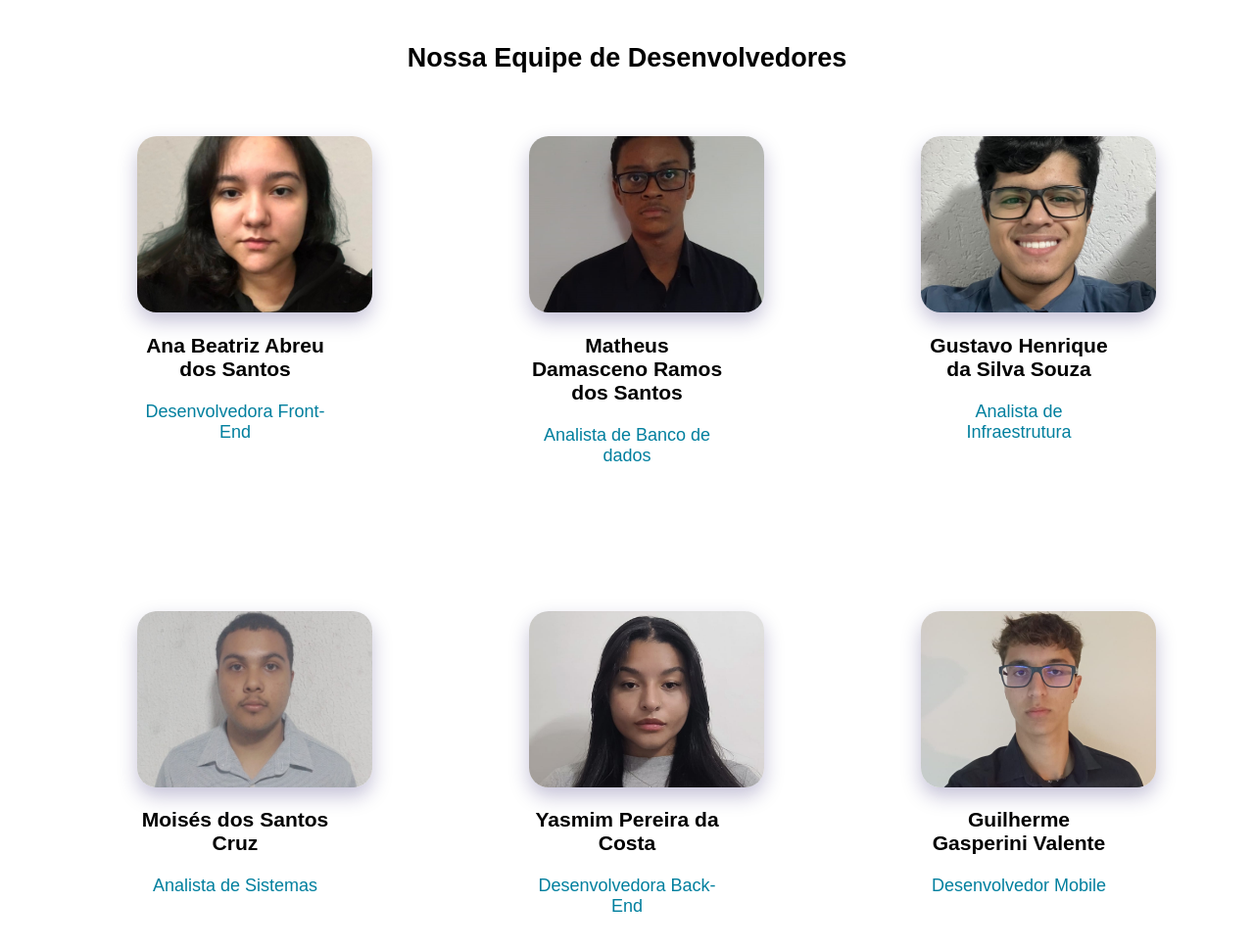
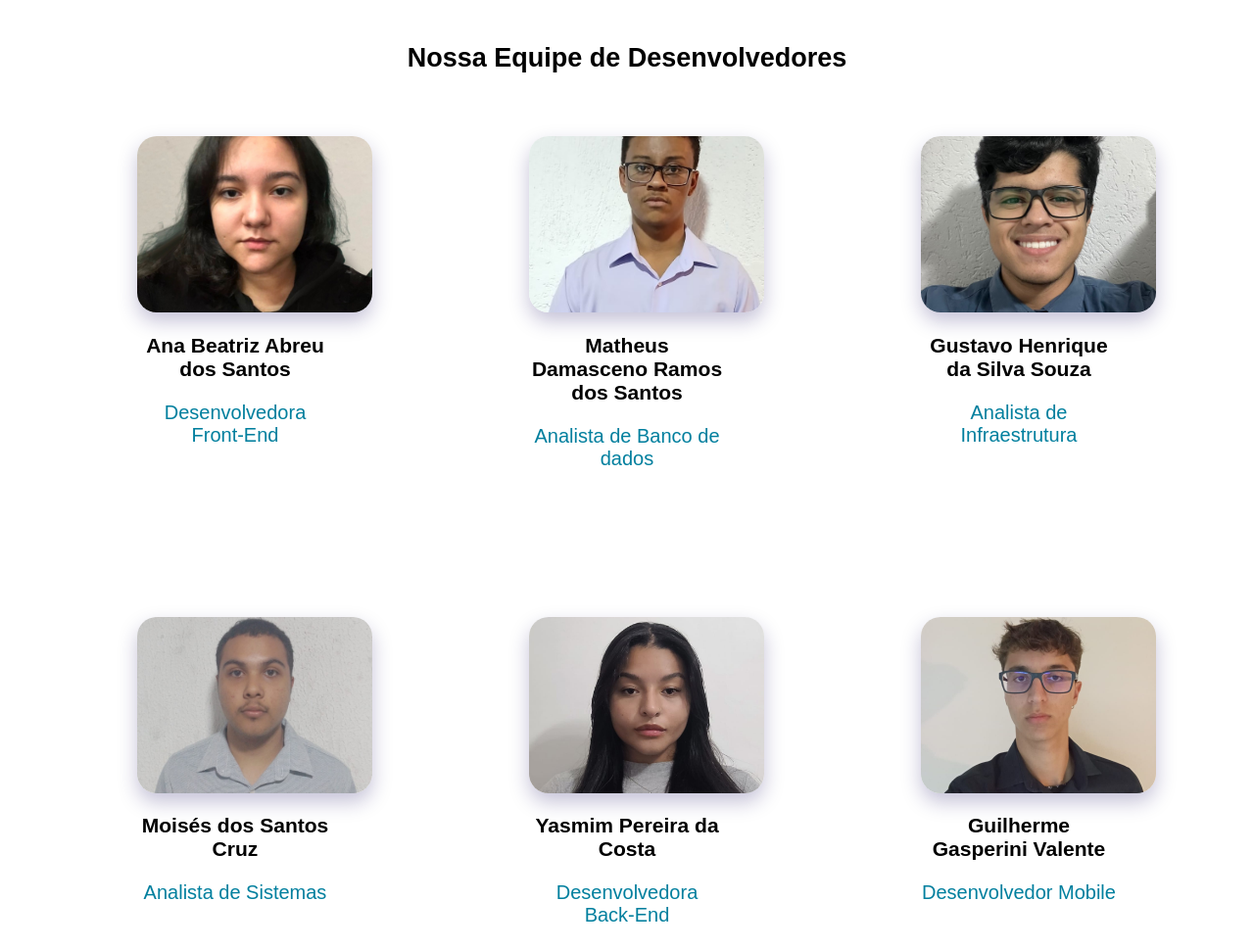
Before and after one commit to CLOUDPRGM/SiteEmpresa, a plain HTML site: page index.html in a window 1280 px wide. Shown: the part 2000-2969 px from the top of the page at 98% size. Drawn offline with Linux system fonts and the light colour scheme.

Commit message:
modificado o site

```diff
--- a/estilo.css
+++ b/estilo.css
@@ -214,17 +214,17 @@ nav a:hover {
 .linha {
     display: flex;
     justify-content: center;
-    flex-wrap: wrap; /* Permite quebra de linha quando necessário */
+     /* Permite quebra de linha quando necessário */
     gap: 200px; /* Aumenta o espaço entre as colunas */
     margin-bottom: 40px;
-    max-width: 100%; /*Limita o tamanho para não exceder o tamanho da tela*/
+    max-width: 150%; /*Limita o tamanho para não exceder o tamanho da tela*/
 }
 .membro-container {
     display: flex;
     gap: 30em;
     align-items: center;
     width: 30em;
-    height: 10em;
+    height: 10.1em;
     border-radius: 20px;
     box-shadow: 0px 9px 20px #1d0e6241; /*Sombra do contâiner*/
 }
@@ -248,7 +248,9 @@ nav a:hover {
     border-radius: 20px;
     box-shadow: 0px 9px 20px #1d0e6241; /*Sombra do contâiner*/
 }
-
+.membro p {
+    font-size: 20px;
+}
 .membro img:hover{
     transform: translateY(-1%);
     transition: 600ms;
--- a/index.html
+++ b/index.html
@@ -115,7 +115,7 @@
                 <p>Desenvolvedora Front-End</p>
             </div>
             <div class="membro">
-                <img src="imagens/damasceno.jpeg" alt="Foto do Desenvolvedor 2">
+                <img src="imagens/dama.jpeg" alt="Foto do Desenvolvedor 2">
                 <h3>Matheus Damasceno Ramos dos Santos</h3>
                 <p>Analista de Banco de dados</p>
             </div>
```
Also changed, not shown: imagens/dama.jpeg (added).
